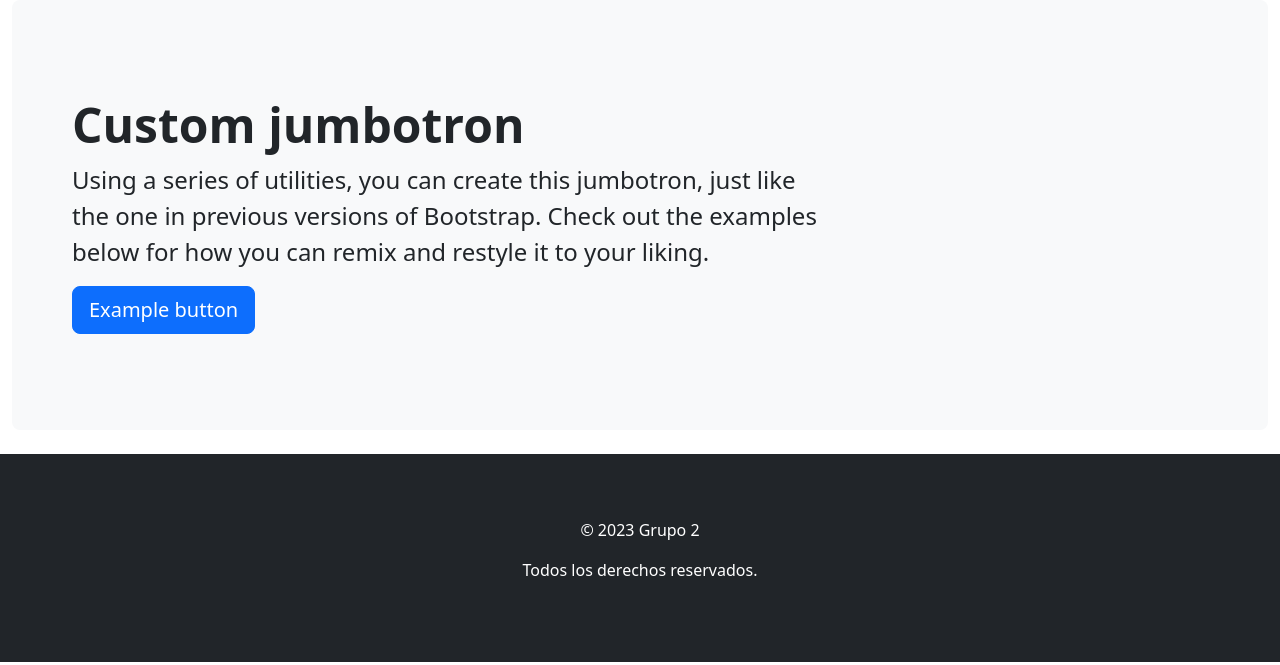
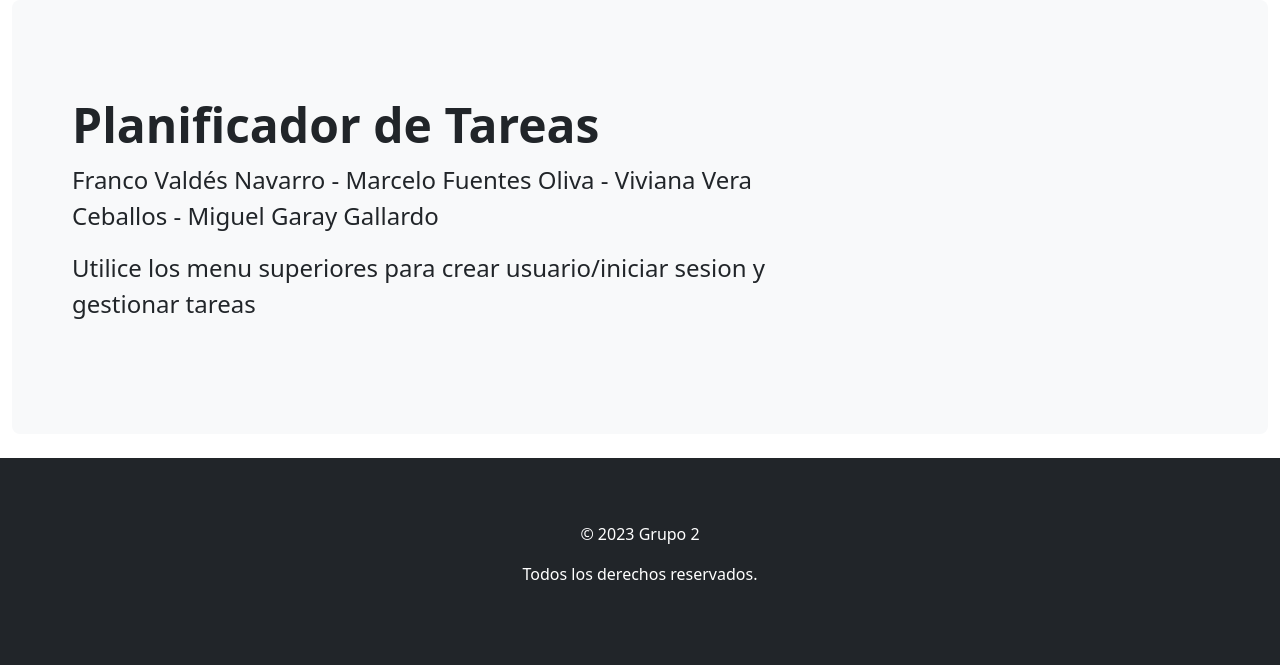
Before and after one commit to Freston1605/sprint7, a Django app: page / in a window 1280 px wide. Shown: the part 74-739 px from the top of the page. Run offline with Django 4.2, Linux system fonts and the light colour scheme.

Commit message:
Cierre de funciones, pruebas y modificacion visual 18:58

```diff
--- a/proyecto/organizador/templates/landing_page.html
+++ b/proyecto/organizador/templates/landing_page.html
@@ -4,9 +4,9 @@
 <!-- Jumbotron -->
     <div class="p-5 mb-4 bg-light rounded-3">
         <div class="container-fluid py-5">
-          <h1 class="display-5 fw-bold">Custom jumbotron</h1>
-          <p class="col-md-8 fs-4">Using a series of utilities, you can create this jumbotron, just like the one in previous versions of Bootstrap. Check out the examples below for how you can remix and restyle it to your liking.</p>
-          <button class="btn btn-primary btn-lg" type="button">Example button</button>
+          <h1 class="display-5 fw-bold">Planificador de Tareas</h1>
+          <p class="col-md-8 fs-4">Franco Valdés Navarro - Marcelo Fuentes Oliva - Viviana Vera Ceballos - Miguel Garay Gallardo</p>
+          <p class="col-md-8 fs-4">Utilice los menu superiores para crear usuario/iniciar sesion y gestionar tareas</p>
         </div>
       </div>
 {% endblock content %}
```
Also changed, not shown: proyecto/organizador/static/img/calendar-check.svg (renamed from proyecto/organizador/templates/static/img/calendar-check.svg), 1 other file.
